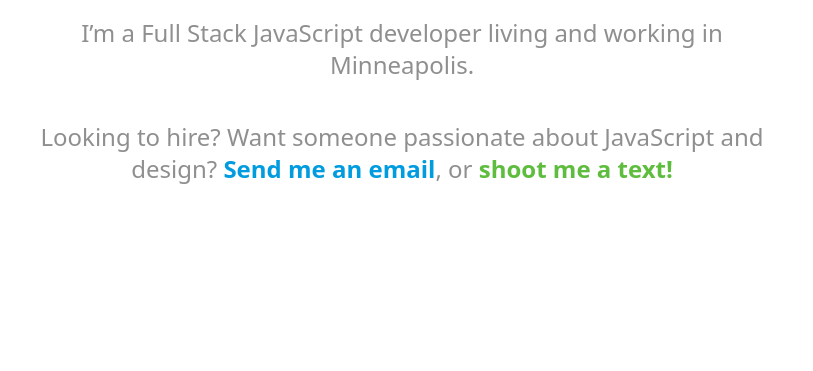
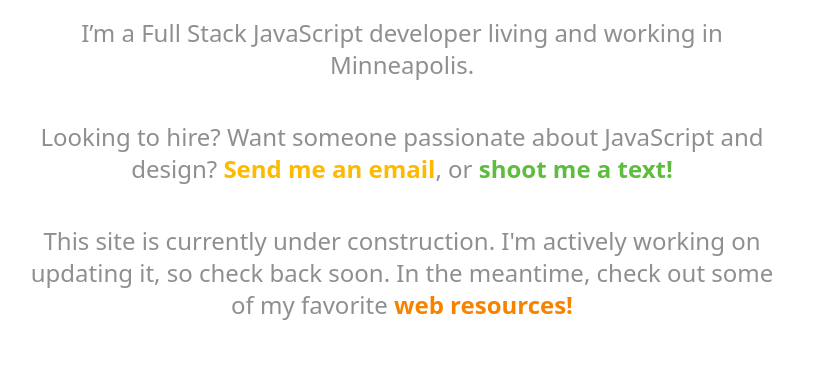
Before and after one commit to brandonleichty/brandonleichty-dot-com, a website built with Vite: page src/index.html in a window 1280 px wide. Shown: the part 519-890 px from the top of the page, without its empty margins (238-1051 px from the left). Built offline with nearby package versions, Linux system fonts and the light colour scheme.

Commit message:
add web resources link and text block

```diff
--- a/src/index.html
+++ b/src/index.html
@@ -53,20 +53,22 @@
           <h1 class="mt-5 sm:mt-5 mb-5 text-4xl sm:text-7xl font-custom font-extrabold text-extend-brand-favLightGray dark:text-extend-brand-favWhite text-center">
             Hi, I'm Brandon.
           </h1>
-          <div class="mb-10 sm:mb-24">
-            <p class="text-lg sm:text-2xl text-center text-extend-brand-favDarkerGray">
+          <div>
+            <p class="mb-10 text-lg sm:text-2xl text-center text-extend-brand-favDarkerGray">
               I’m a Full Stack JavaScript developer living and working in Minneapolis.
             </p>
-            <p class="mt-10 text-lg sm:text-2xl text-center text-extend-brand-favDarkerGray">
-              Looking to hire? Want someone passionate about JavaScript and design? <a class="font-bold text-extend-brand-appleBlue" href="mailto:leichty@gmail.com?subject=Hello Brandon!">Send me an email</a>, or <a class="font-bold text-extend-brand-appleGreen" href="sms:1-952-456-1332">shoot me a text!</a>
-            </p>
-            <!-- <p class="text-lg sm:text-2xl text-center text-extend-brand-favDarkerGray">
-              This site is currently under construction. I'm actively working on updating it,
-              so check back soon. In the meantime, check out some of my favorite <span class="text-extend-brand-appleBlue font-semibold"><a href="/resources">web&nbsp;resources!</a></span>
-            </p> -->
+          </div>
       </header>
-      <main>
-
+      <main class="mx-auto max-w-3xl">
+        <section>
+          <p class="mb-10 text-lg sm:text-2xl text-center text-extend-brand-favDarkerGray">
+          Looking to hire? Want someone passionate about JavaScript and design? <a class="font-bold text-extend-brand-appleYellow" href="mailto:leichty@gmail.com?subject=Hello Brandon!">Send me an email</a>, or <a class="font-bold text-extend-brand-appleGreen" href="sms:1-952-456-1332">shoot me a text!</a>
+          </p>
+          <p class="text-lg sm:text-2xl text-center text-extend-brand-favDarkerGray">
+            This site is currently under construction. I'm actively working on updating it,
+            so check back soon. In the meantime, check out some of my favorite <span class="text-extend-brand-appleOrange font-bold"><a href="/resources">web&nbsp;resources!</a></span>
+          </p>
+        </section>
       </main>
       <footer class="text-center text-extend-brand-favDarkerGray">
         <div class="footer-wrapper">
```
